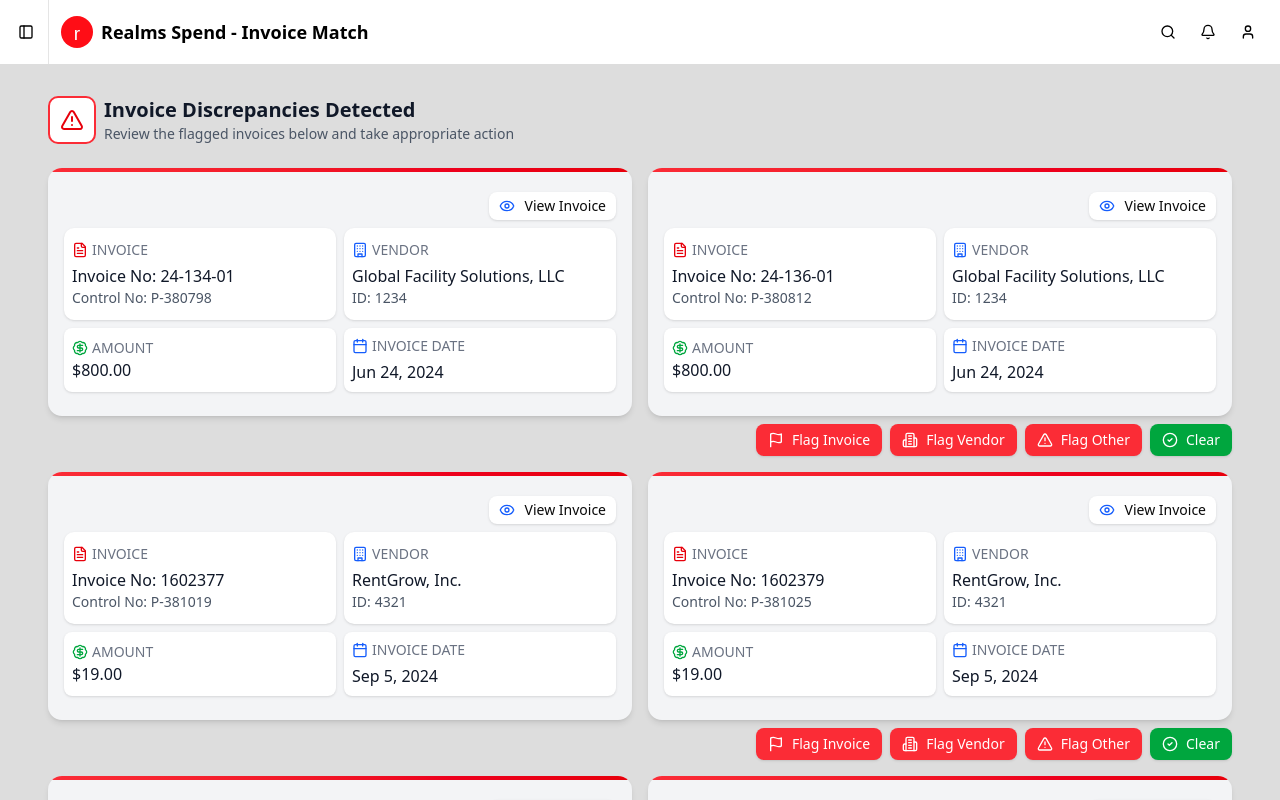
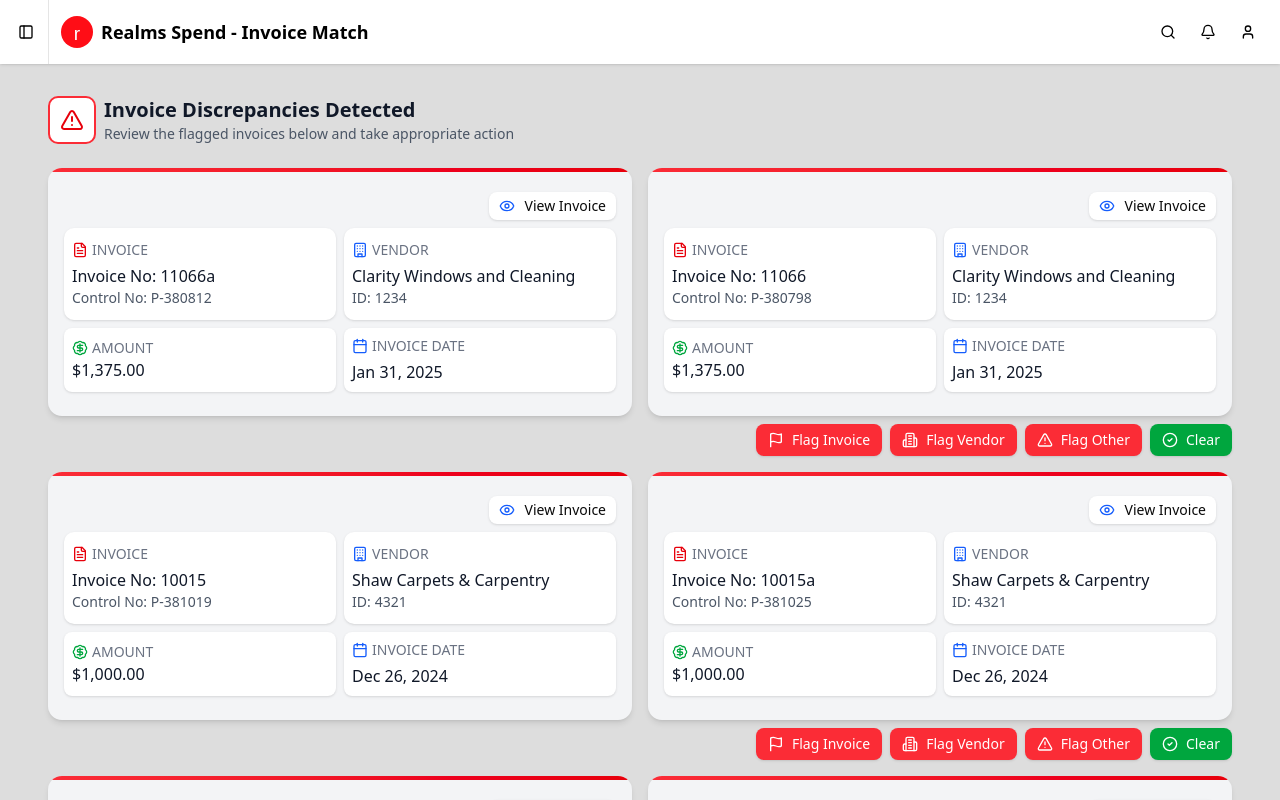
Before and after one commit to stefegg/realms-spend-demo, a Next.js app: page /invoice-match in a window 1280 px wide. Built offline with nearby package versions, Linux system fonts and the light colour scheme; a web font is replaced by a local one.

Commit message:
demo changes

```diff
--- a/app/_api/index.tsx
+++ b/app/_api/index.tsx
@@ -2,122 +2,98 @@ import { Invoice } from '../_types';
 export const matchInvoices: Invoice[][] = [
   [
     {
-      controlNo: 'P-380798',
-      invoiceNo: '24-134-01',
-      vendor: 'Global Facility Solutions, LLC',
-      amount: 800,
-      date: '06/24/2024',
-      property: 'Unidos Properties LLC ',
+      controlNo: 'P-380812',
+      invoiceNo: '11066a',
+      vendor: 'Clarity Windows and Cleaning',
+      amount: 1375,
+      date: '1/31/2025',
+      property: 'Shadowood ',
       vendorId: '1234',
       propertyId: '1126un',
       imageId: '/invoice1.png',
     },
     {
-      controlNo: 'P-380812',
-      invoiceNo: '24-136-01',
-      vendor: 'Global Facility Solutions, LLC',
-      amount: 800,
-      date: '06/24/2024',
-      property: '1515 14th Street LLC',
+      controlNo: 'P-380798',
+      invoiceNo: '11066',
+      vendor: 'Clarity Windows and Cleaning',
+      amount: 1375,
+      date: '1/31/2025',
+      property: 'Shadowood ',
       vendorId: '1234',
-      propertyId: '1525',
-      imageId: '/invoice2.png',
+      propertyId: '1126un',
+      imageId: '/invoice1.png',
     },
   ],
   [
     {
       controlNo: 'P-381019',
-      invoiceNo: '1602377',
-      vendor: 'RentGrow, Inc.',
-      amount: 19,
-      date: '09/05/2024',
-      property: 'Stoneleight on Cartwright',
+      invoiceNo: '10015',
+      vendor: 'Shaw Carpets & Carpentry',
+      amount: 1000,
+      date: '12/26/2024',
+      property: 'Shadowood',
       vendorId: '4321',
       propertyId: '500cr',
-      imageId: '/invoice1.png',
+      imageId: '/invoice2.png',
     },
     {
       controlNo: 'P-381025',
-      invoiceNo: '1602379',
-      vendor: 'RentGrow, Inc.',
-      amount: 19,
-      date: '09/05/2024',
-      property: 'Panton Mill Station (355)',
+      invoiceNo: '10015a',
+      vendor: 'Shaw Carpets & Carpentry',
+      amount: 1000,
+      date: '12/26/2024',
+      property: 'Shadowood',
       vendorId: '4321',
-      propertyId: '355',
+      propertyId: '500cr',
       imageId: '/invoice2.png',
     },
   ],
   [
     {
       controlNo: 'P-380946',
-      invoiceNo: '1602387',
-      vendor: 'RentGrow, Inc.',
-      amount: 101,
-      date: '09/05/2024',
-      property: 'The Mill Old Town',
-      vendorId: '4321',
-      propertyId: '535',
-      imageId: '/invoice1.png',
+      invoiceNo: '11005',
+      vendor: 'Clarity Windows and Cleaning',
+      amount: 1250,
+      date: '12/31/2024',
+      property: 'Shadowood ',
+      vendorId: '1234',
+      propertyId: '1126un',
+      imageId: '/invoice3.png',
     },
     {
       controlNo: 'P-381026',
-      invoiceNo: '1602381',
-      vendor: 'RentGrow, Inc.',
-      amount: 19,
-      date: '09/05/2024',
-      property: 'Winfield Station',
-      vendorId: '4321',
-      propertyId: '080',
-      imageId: '/invoice2.png',
+      invoiceNo: '11005a',
+      vendor: 'Clarity Windows and Cleaning',
+      amount: 1250,
+      date: '12/31/2024',
+      property: 'Shadowood ',
+      vendorId: '1234',
+      propertyId: '1126un',
+      imageId: '/invoice3.png',
     },
   ],
   [
     {
-      controlNo: 'P-380973',
-      invoiceNo: '615857',
-      vendor: "McMahan's Flooring",
-      amount: 283.13,
-      date: '08/22/2024',
-      property: 'Stoneleigh on Cartwright (500cr)',
-      vendorId: '1212',
-      propertyId: '500cr',
+      controlNo: 'P-380798',
+      invoiceNo: '11066',
+      vendor: 'Clarity Windows and Cleaning',
+      amount: 1375,
+      date: '1/31/2025',
+      property: 'Shadowood ',
+      vendorId: '1234',
+      propertyId: '1126un',
       imageId: '/invoice1.png',
     },
     {
-      controlNo: 'P-380974',
-      invoiceNo: '615862',
-      vendor: "McMahan's Flooring",
-      amount: 283.13,
-      date: '08/22/2024',
-      property: 'Stoneleigh on Cartwright (500cr)',
-      vendorId: '1212',
-      propertyId: '500cr',
-      imageId: '/invoice2.png',
-    },
-  ],
-  [
-    {
-      controlNo: 'P-381014',
-      invoiceNo: 'INV-1505992',
-      vendor: 'Apartment List',
-      amount: 39,
-      date: '09/01/2024',
-      property: 'Panton Mill Station (355)',
-      vendorId: '2211',
-      propertyId: '355',
-      imageId: '/invoice1.png',
-    },
-    {
-      controlNo: 'P-381015',
-      invoiceNo: 'INV-1505991',
-      vendor: 'Apartment List',
-      amount: 39,
-      date: '09/01/2024',
-      property: 'Stoneleigh on Cartwright (500cr)',
-      vendorId: '2211',
-      propertyId: '500cr',
-      imageId: '/invoice2.png',
+      controlNo: 'P-380946',
+      invoiceNo: '11005',
+      vendor: 'Clarity Windows and Cleaning',
+      amount: 1250,
+      date: '12/31/2024',
+      property: 'Shadowood ',
+      vendorId: '1234',
+      propertyId: '1126un',
+      imageId: '/invoice3.png',
     },
   ],
 ];
--- a/app/invoice-match/page.tsx
+++ b/app/invoice-match/page.tsx
@@ -46,10 +46,10 @@ export default function InvoiceMatchPage() {
               </p>
             </div>
           </div>
-          {invoiceGroups.map((inv) => (
+          {invoiceGroups.map((inv, idx) => (
             <InvoiceMatch
               invoiceData={inv}
-              key={inv[0].controlNo}
+              key={`${inv[0].controlNo}-${idx}`}
               onConfirm={() => removeInvoiceGroup(inv[0].controlNo)}
             />
           ))}
--- a/components/Header/index.tsx
+++ b/components/Header/index.tsx
@@ -24,7 +24,7 @@ export function Header() {
     }
   };
   return (
-    <header className="sticky top-0 z-50 flex h-16 shrink-0 items-center gap-2 bg-white px-4">
+    <header className="sticky top-0 z-50 flex h-16 shrink-0 items-center gap-2 bg-white px-4 shadow-sm">
       <SidebarTrigger className="-ml-1 cursor-pointer" />
       <Separator orientation="vertical" className="mr-1 h-4" />
       <div className="flex items-center gap-2">
--- a/components/InvoiceMatch/index.tsx
+++ b/components/InvoiceMatch/index.tsx
@@ -95,9 +95,9 @@ export function InvoiceMatch({
   return (
     <div className={`mx-auto px-4 space-y-2 mb-4 ${getAnimationClasses()}`}>
       <div className="grid md:grid-cols-2 gap-4">
-        {invoiceData.map((invoice) => (
+        {invoiceData.map((invoice, idx) => (
           <Card
-            key={invoice.controlNo}
+            key={`${invoice.controlNo}-${idx}`}
             className="relative overflow-hidden border-0 shadow-md bg-gray-100"
           >
             <div className="absolute top-0 left-0 w-full h-1 bg-gradient-to-r from-red-500 to-red-600"></div>
```
